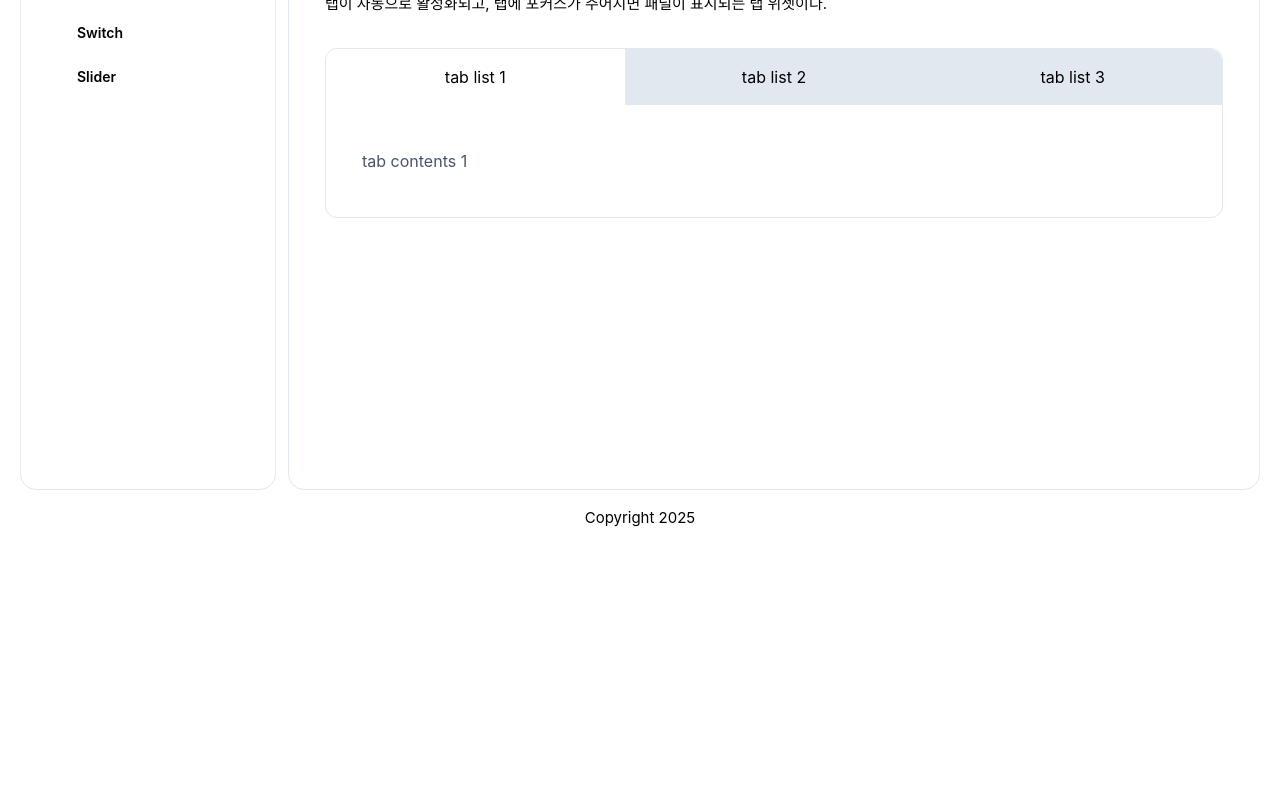
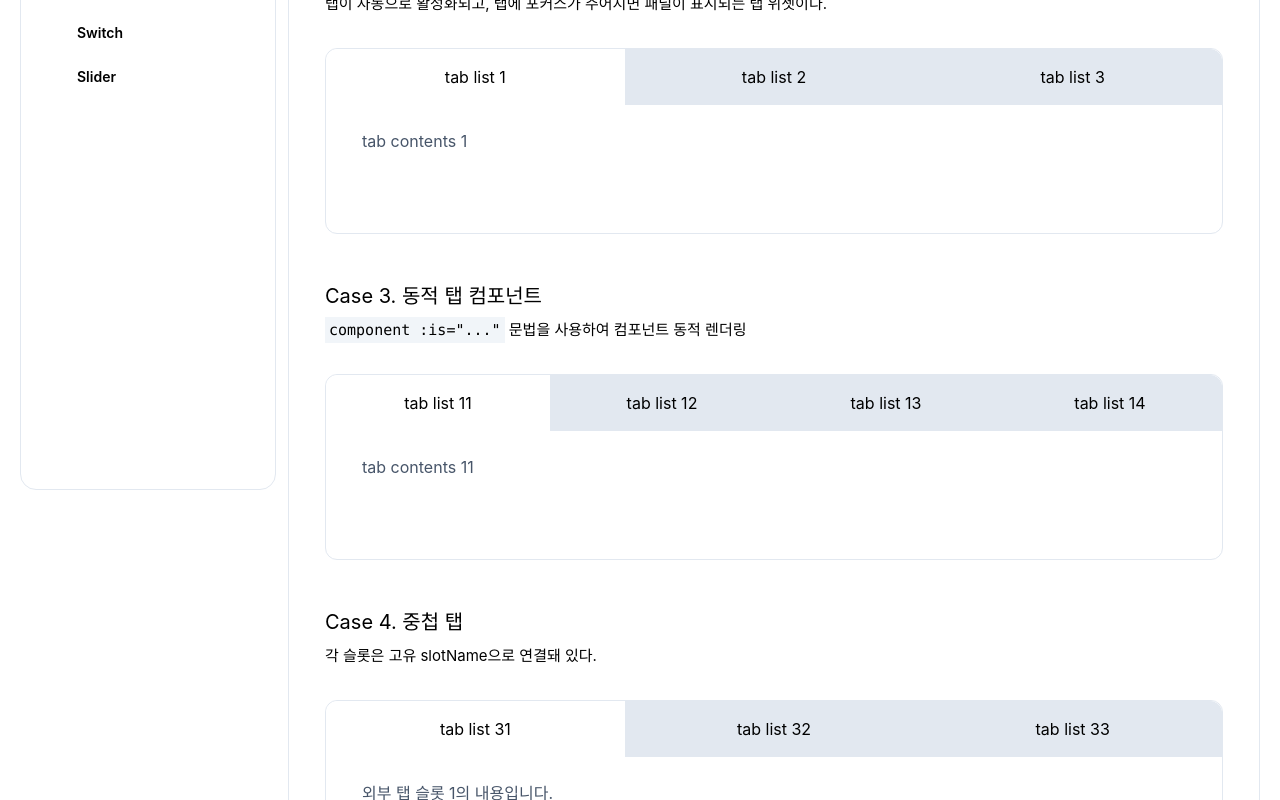
Before and after one commit to mylko72/vue-ui-component, a Vue app: page / in a window 1280 px wide. Shown: the part 420-1220 px from the top of the page. Before the commit the page ends 986 px from the top, so only its background shows below. Built offline with nearby package versions, Linux system fonts and the light colour scheme; some icons are missing.

Commit message:
Tab 컴포넌트 추가

```diff
--- a/src/assets/index.css
+++ b/src/assets/index.css
@@ -63,10 +63,9 @@ body {
   }
 
   .ui-tab-contents {
-    @apply px-6 py-8;
 
     .tab-contents {
-      @apply w-full p-3 text-base text-slate-600;
+      @apply w-full min-h-32 px-9 py-6 text-base text-slate-600;
     }
   }
 }
--- /dev/null
+++ b/src/components/TabCompo.vue
@@ -0,0 +1,23 @@
+<template>
+  <section>
+    <h3 class="text-2xl font-semibold">Tab Button</h3>
+    <div class="mt-2">
+      <ol class="list-decimal pl-5 text-base">
+        <li>role=“tab” 으로 버튼이 tab button임을 명시해준다.</li>
+        <li>aria-selected 값으로 해당 버튼이 선택 된 상태인지 아닌지 명시해준다.</li>
+        <li>tab button 과 연결 될 tabpanel div id를 aria-controls=“tabpanel div id” 로 연결하여 두 컨텐츠가 연관관계에 있다는 것을 알려준다.</li>
+        <li>선택 되지 않은 버튼의 tabindex 값을 -1로 설정하여 키보드 탭으로 접근이 되지 않게 해준다. (tab button 의 키보드 접근은 키보드 화살표로 가능)</li>
+      </ol>
+    </div>
+  </section>
+</template>
+
+<script>
+  export default {
+
+  }
+</script>
+
+<style lang="scss" scoped>
+
+</style>
--- a/src/components/tabs/TabList.vue
+++ b/src/components/tabs/TabList.vue
@@ -1,29 +1,41 @@
 <template>
   <div class="ui-tab-container" data-role="tab">
     <ul class="ui-tab-list flex" role="tablist">
-        <li v-for="(item, i) in tabItems" :key="i" :class="'tab-list '+setActive(i)">
+        <li
+          v-for="(tab, index) in tabItems"
+          class="tab-list"
+          :class="{ active : selectedIndex === index }"
+          :key="tab.id"
+        >
             <button
-              :id="'tab-'+(i+1)"
+              :id="tab.id"
               class="tab-btn"
               role="tab"
-              aria-selected="true"
-              :aria-controls="'tab-panel-'+(i+1)"
+              :tabindex="selectedIndex === index ? null : -1"
+              :aria-selected="selectedIndex === index ? true : false"
+              :aria-controls="tab.panelId"
+              @click="selectTab(index)"
+              @keydown="onKeydown($event, index)"
+              ref="tabButtons"
             >
-                {{ item.tab }}
+                {{ tab.label }}
             </button>
         </li>
     </ul>
     <div class="ui-tab-contents">
-        <div v-for="(item, i) in tabItems"
-          :key="i"
-          :id="'tab-panel-'+(i+1)"
+        <div v-for="(tab, index) in tabItems"
+          :id="tab.panelId"
           class="tab-contents"
           role="tabpanel"
-          :aria-labelledby="'tab-'+(i+1)"
+          :aria-labelledby="tab.id"
           tabindex="0"
-          :hidden="setHidden(i)"
+          :hidden="selectedIndex === index ? null : true"
+          :key="tab.panelId"
+          @click="blurTabFocus"
           >
-            <p>{{ item.content }}</p>
+          <slot v-if="tab.slotName" :name="tab.slotName"></slot>
+          <component v-else-if="tab.component" :is="tab.component" />
+          <p v-else>{{ tab.content }}</p>
         </div>
     </div>
   </div>
@@ -32,16 +44,49 @@
 <script>
   export default {
     name: 'TabList',
-    props: [
-      'tabItems'
-    ],
+    props: {
+      tabItems : {
+        type: Array,
+        required: true,
+      },
+    },
+    data() {
+      return {
+        selectedIndex: 0,
+      }
+    },
+    computed: {
+    },
     methods: {
-      setActive: function(i) {
-        return i === 0 ? 'active' : '';
+      selectTab: function(index) {
+        this.selectedIndex =  index;
+        this.$nextTick(() => {
+          this.$refs.tabButtons[index]?.focus();
+        })
       },
-      setHidden: function(i) {
-        return i > 0;
-      }
+      onKeydown: function(event, index){
+        const key = event.key;
+        const totalTabs = this.tabItems.length;
+
+        if (key === 'ArrowRight') {
+          const nextIndex = (index + 1) % totalTabs;
+          this.selectTab(nextIndex);
+        } else if (key === 'ArrowLeft') {
+          const prevIndex = (index - 1 + totalTabs) % totalTabs;
+          this.selectTab(prevIndex);
+        } else if (key === 'Home') {
+          this.selectTab(0);
+        } else if (key === 'End') {
+          this.selectTab(totalTabs - 1);
+        }
+      },
+      blurTabFocus() {
+        // 현재 포커스된 엘리먼트가 탭 버튼이면 포커스를 제거
+        const active = document.activeElement;
+        if (this.$refs.tabButtons.includes(active)) {
+          active.blur();
+        }
+      },
     }
 
   }
--- a/src/views/TabView.vue
+++ b/src/views/TabView.vue
@@ -7,39 +7,131 @@
       <p class="py-2">탭은 탭 패널이라고 하는 여러 겹의 콘텐츠 섹션으로 , 한 번에 하나의 콘텐츠 패널을 표시합니다. 각 탭 패널에는 연관된 탭 요소가 있으며, 이 탭 요소가 활성화되면 해당 패널이 표시됩니다. 탭 요소 목록은 현재 표시된 패널의 한쪽 가장자리, 특히 위쪽 가장자리를 따라 정렬됩니다 .</p>
       <p class="py-2">탭 인터페이스가 초기화되면 하나의 탭 패널이 표시되고, 연결된 탭은 활성화되었음을 나타내는 스타일이 지정됩니다. 사용자가 다른 탭 요소 중 하나를 활성화하면 이전에 표시되었던 탭 패널은 숨겨지고, 활성화된 탭과 연결된 탭 패널이 표시되며, 해당 탭은 "활성" 상태로 간주됩니다.</p>
     </div>
-    <div class="my-6">
+    <!-- <tab-compo /> -->
+    <div class="mt-6 mb-12">
       <h3 class="text-xl">Case 1. 자동 활성화 탭</h3>
       <p class="py-2">탭이 자동으로 활성화되고, 탭에 포커스가 주어지면 패널이 표시되는 탭 위젯이다.</p>
+      <div class="my-6">
+        <tab-list :tab-items="tabItems"></tab-list>
+      </div>
     </div>
-    <div clss="my-6">
-      <tab-list :tab-items="tabItems"></tab-list>
+    <div class="mt-6 mb-12">
+      <h3 class="text-xl">Case 3. 동적 탭 컴포넌트</h3>
+      <p class="py-2"><code class="p-1 bg-slate-100">component :is="..."</code> 문법을 사용하여 컴포넌트 동적 렌더링 </p>
+      <div class="my-6">
+        <tab-list :tab-items="tabItems2">
+          <!-- Tab Panel 2 -->
+          <template #inner-2>
+            <p class="mb-10">내부 탭 슬롯 2의 내용입니다.</p>
+          </template>
+        </tab-list>
+      </div>
+    </div>
+    <div class="mt-6 mb-12">
+      <h3 class="text-xl">Case 4. 중첩 탭</h3>
+      <p class="py-2">각 슬롯은 고유 slotName으로 연결돼 있다.</p>
+      <div class="my-6">
+        <tab-list :tab-items="tabItems3">
+          <!-- Tab Panel 1 -->
+          <template #outer-1>
+            <p class="mb-10">외부 탭 슬롯 1의 내용입니다.</p>
+            <!-- 중첩 탭(Nested Tabs) -->
+            <tab-list :tab-items="tabItems2">
+              <template #inner-2>
+                <p class="mb-10">내부 탭 슬롯 2의 내용입니다.</p>
+              </template>
+            </tab-list>
+          </template>
+          <!-- Tab Panel 3 -->
+          <template #outer-3>
+            <p>외부 탭 슬롯 3의 내용입니다.</p>
+          </template>
+        </tab-list>
+      </div>
     </div>
   </section>
 </template>
 
 <script>
   import TabList from '@/components/tabs/TabList.vue';
+  import TabCompo from '@/components/TabCompo.vue';
 
   export default {
     components: {
-      TabList
+      TabList,
     },
     data() {
       return {
         tabItems: [
           {
-            tab: 'tab list 1',
+            id: 'tab-01',
+            panelId: 'tab-panel-01',
+            label: 'tab list 1',
             content: 'tab contents 1'
           },
           {
-            tab: 'tab list 2',
+            id: 'tab-02',
+            panelId: 'tab-panel-02',
+            label: 'tab list 2',
             content: 'tab contents 2'
           },
           {
-            tab: 'tab list 3',
+            id: 'tab-03',
+            panelId: 'tab-panel-03',
+            label: 'tab list 3',
             content: 'tab contents 3'
           },
+        ],
+        tabItems2: [
+          {
+            id: 'tab-11',
+            panelId: 'tab-panel-11',
+            label: 'tab list 11',
+            content: 'tab contents 11'
+          },
+          {
+            id: 'tab-12',
+            panelId: 'tab-panel-12',
+            label: 'tab list 12',
+            content: 'tab contents 12',
+            slotName: 'inner-2'   // 슬롯을 우선으로 표시
+          },
+          {
+            id: 'tab-13',
+            panelId: 'tab-panel-13',
+            label: 'tab list 13',
+            component: TabCompo,  // 동적 컴포넌트
+          },
+          {
+            id: 'tab-14',
+            panelId: 'tab-panel-14',
+            label: 'tab list 14',
+            content: 'tab contents 14'
+          },
+        ],
+        tabItems3: [
+          {
+            id: 'tab-31',
+            panelId: 'tab-panel-31',
+            label: 'tab list 31',
+            content: 'tab contents 31',
+            slotName: 'outer-1'
+          },
+          {
+            id: 'tab-32',
+            panelId: 'tab-panel-32',
+            label: 'tab list 32',
+            content: 'tab contents 32',
+          },
+          {
+            id: 'tab-33',
+            panelId: 'tab-panel-33',
+            label: 'tab list 33',
+            content: 'tab contents 33',
+            slotName: 'outer-3'
+          },
         ]
+
       }
     }
   }
```
